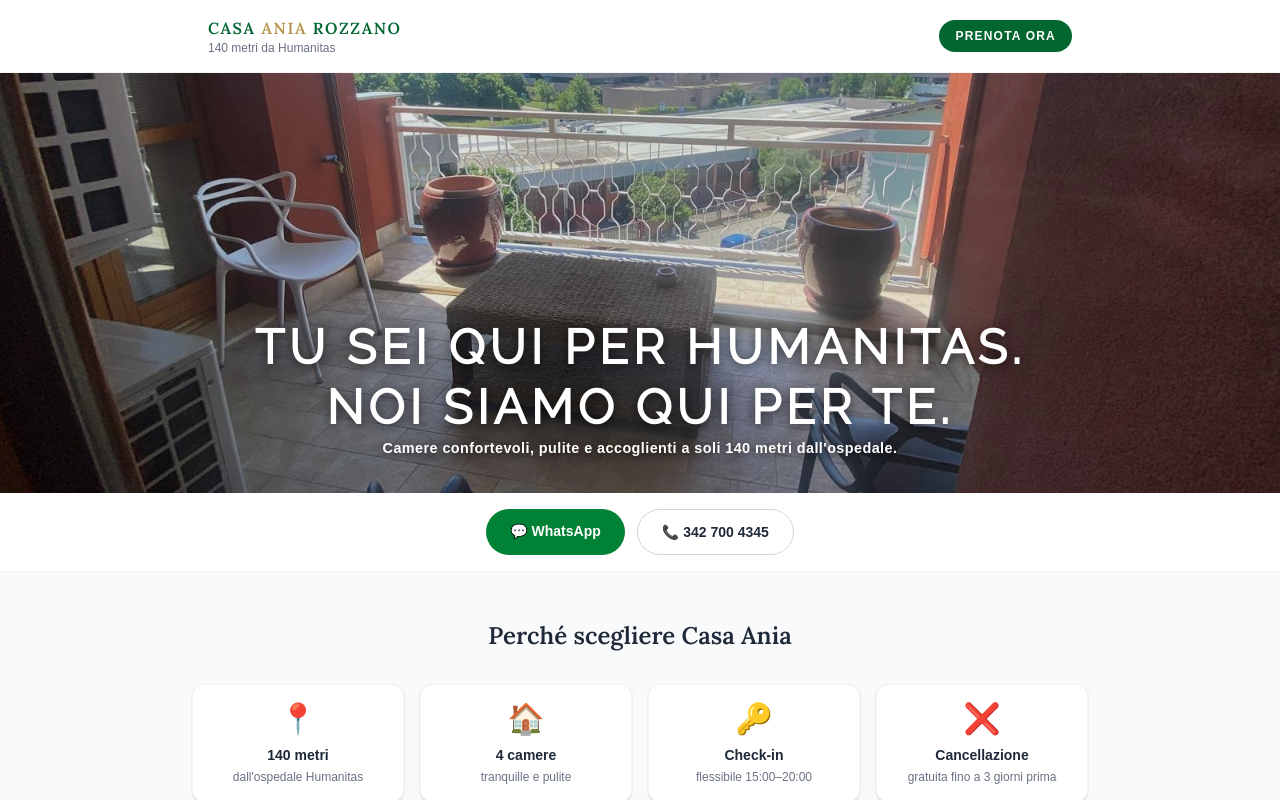
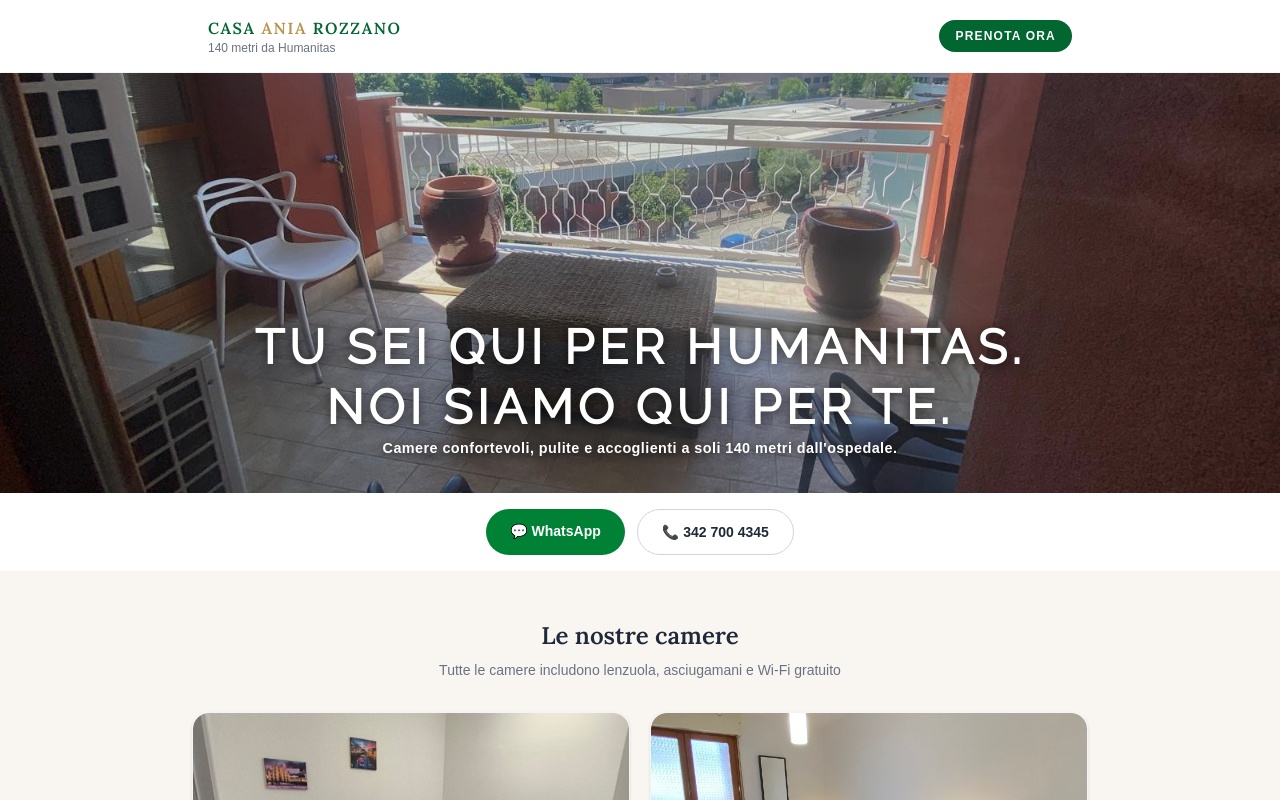
Before and after one commit to CasaAnia/sito-casaania, a Next.js app: page / in a window 1280 px wide. Shown: the top 800 px of the page. Built offline with nearby package versions, Linux system fonts and the light colour scheme.

Commit message:
Homepage: rimossa sezione 'Perché scegliere Casa Ania'

```diff
--- a/app/page.tsx
+++ b/app/page.tsx
@@ -112,27 +112,6 @@ export default function Home() {
         </a>
       </div>
 
-      {/* PERCHÉ NOI */}
-      <section className="py-12 px-4 bg-gray-50">
-        <div className="max-w-4xl mx-auto">
-          <h2 style={loraStyle} className="text-2xl font-semibold text-center mb-8 text-gray-800">Perché scegliere Casa Ania</h2>
-          <div className="grid grid-cols-2 md:grid-cols-4 gap-4">
-            {[
-              { icon: '📍', title: '140 metri', desc: "dall'ospedale Humanitas" },
-              { icon: '🏠', title: '4 camere', desc: 'tranquille e pulite' },
-              { icon: '🔑', title: 'Check-in', desc: 'flessibile 15:00–20:00' },
-              { icon: '❌', title: 'Cancellazione', desc: 'gratuita fino a 3 giorni prima' },
-            ].map((item, i) => (
-              <div key={i} className="bg-white rounded-xl p-4 text-center shadow-sm border border-gray-100">
-                <div className="text-3xl mb-2">{item.icon}</div>
-                <p className="font-bold text-gray-800 text-sm">{item.title}</p>
-                <p className="text-xs text-gray-500 mt-1">{item.desc}</p>
-              </div>
-            ))}
-          </div>
-        </div>
-      </section>
-
       {/* CAMERE */}
       <section className="py-12 px-4">
         <div className="max-w-4xl mx-auto">
```
